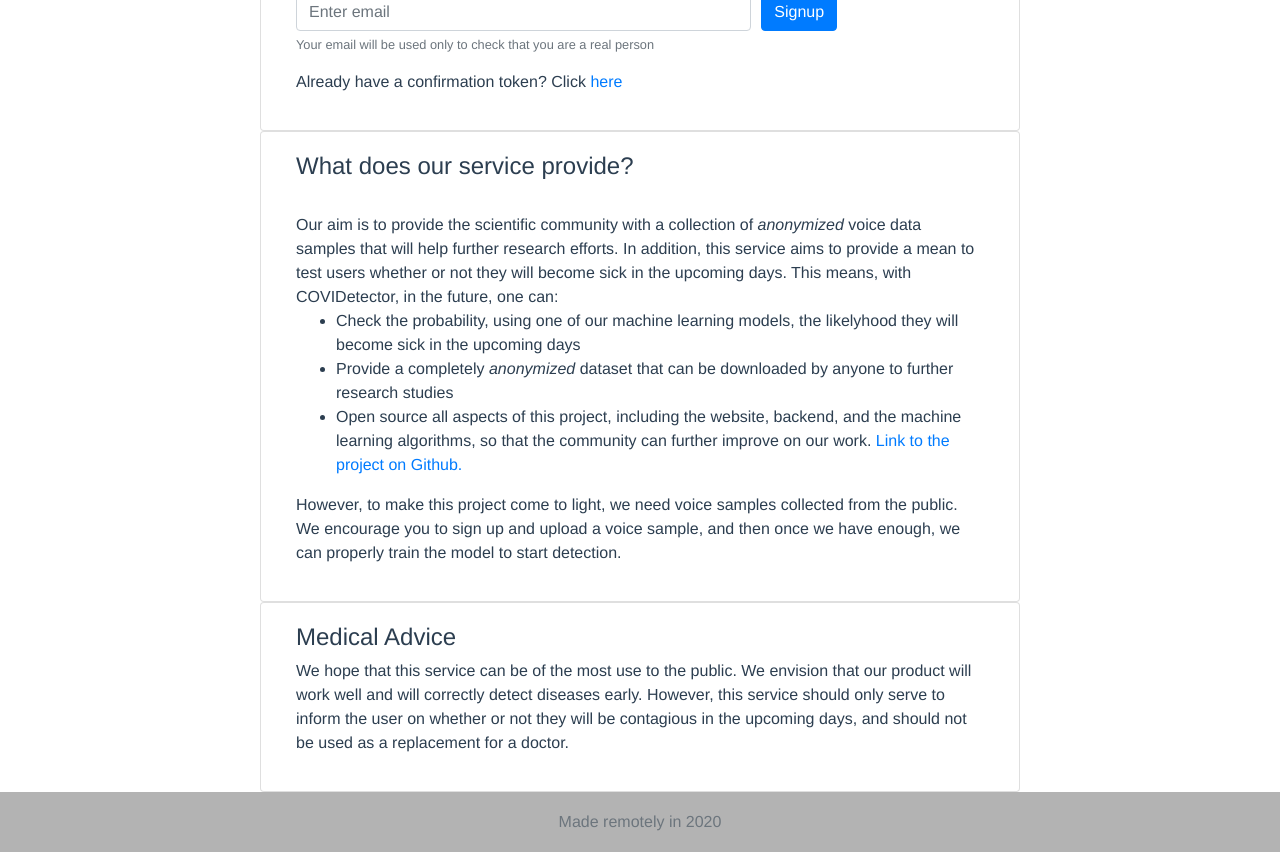
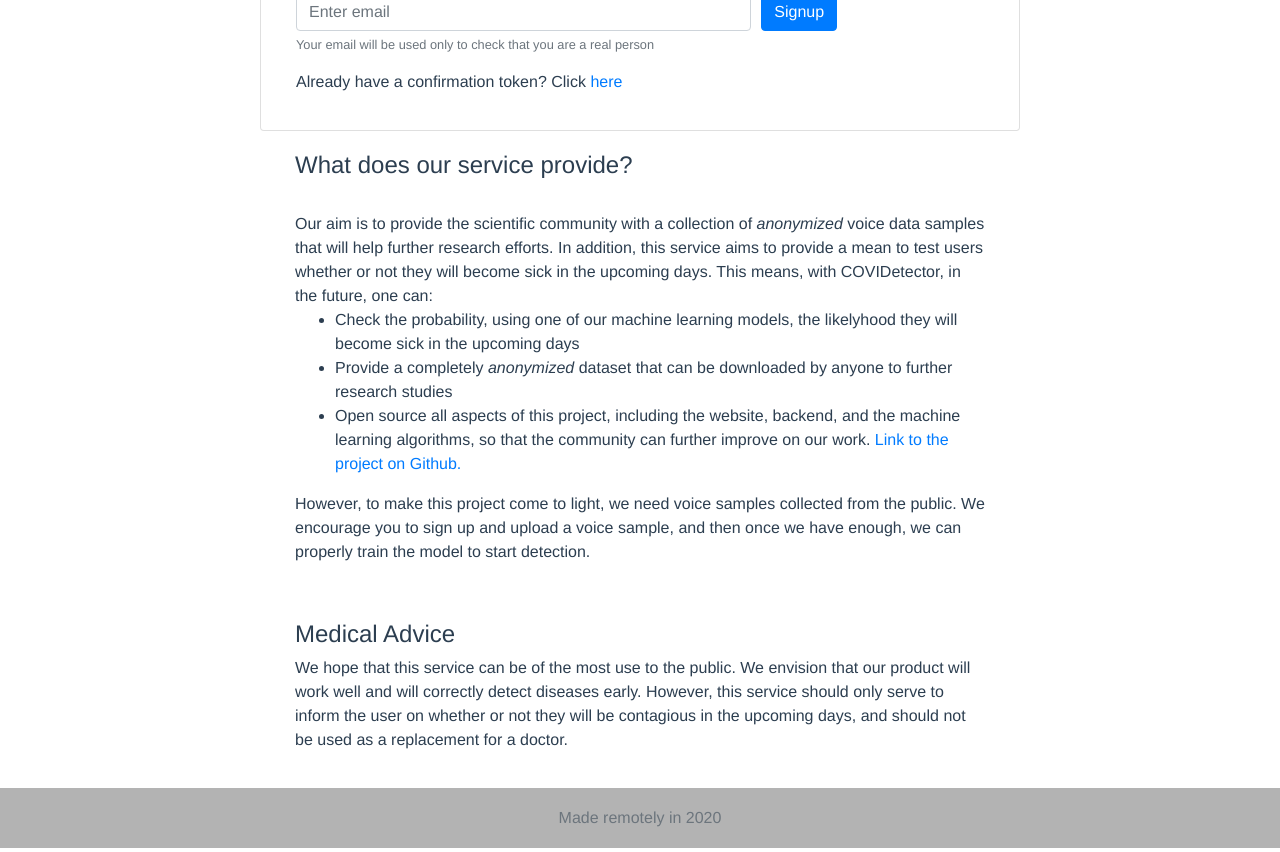
Before and after one commit to andreatulimiero/COVIDetector, a Vue app in the folder frontend-vue/: page /#/signup in a window 1280 px wide. Shown: the part 320-1172 px from the top of the page. Built offline with nearby package versions, Linux system fonts and the light colour scheme; what vue-audio-recorder would draw is missing.

Commit message:
Updated design of signup :fire: :see_no_evil:

```diff
--- a/frontend-vue/src/views/signup.vue
+++ b/frontend-vue/src/views/signup.vue
@@ -28,7 +28,7 @@
           <p>Already have a confirmation token? Click <router-link to="confirm">here</router-link></p>
         </div>
       </div>
-      <div class="card col-10 col-md-8">
+      <div class="col-md-8">
         <div class="card-body">
           <h4>What does our service provide?</h4>
           <br/>
@@ -42,7 +42,7 @@
           <p>However, to make this project come to light, we need voice samples collected from the public. We encourage you to sign up and upload a voice sample, and then once we have enough, we can properly train the model to start detection.</p>
         </div>
       </div>
-      <div class="card col-10 col-md-8">
+      <div class="col-md-8">
         <div class="card-body">
           <h4>Medical Advice</h4>
           <p>We hope that this service can be of the most use to the public. We envision that our product will work well and will correctly detect diseases early. However, this service should only serve to inform the user on whether or not they will be contagious in the upcoming days, and should not be used as a replacement for a doctor.</p>
```
